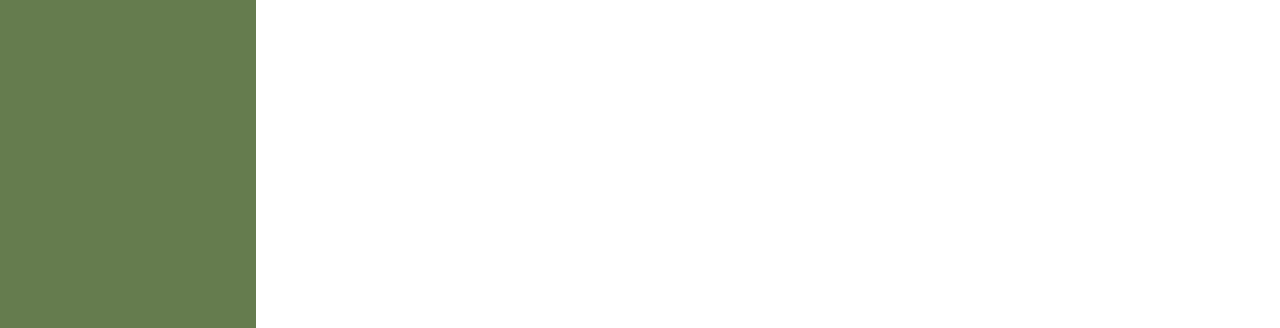
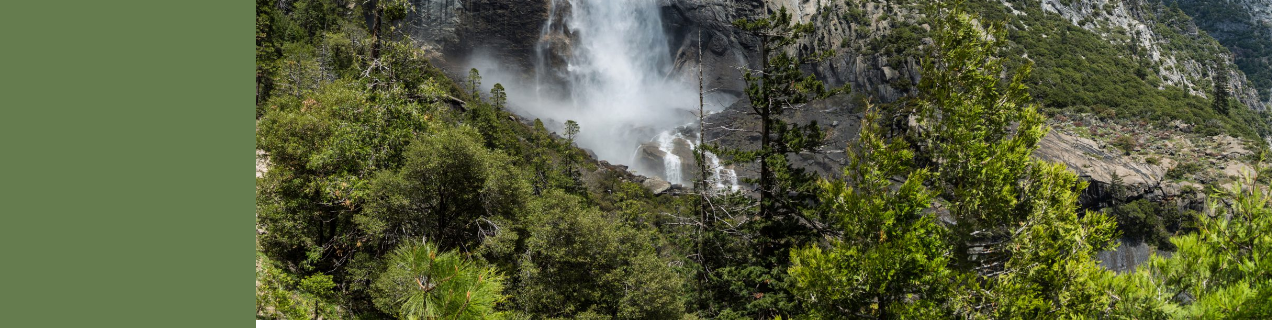
Before and after one commit to briannakumar/ifspring2021, a plain HTML site: page microsite/www/index.html in a window 1280 px wide. Shown: the part 472-800 px from the top of the page. Drawn offline with Linux system fonts and the light colour scheme; files whose address does not match are found by name; a web font is replaced by a local one.

Commit message:
Add files via upload

```diff
--- a/microsite/www/css/styles.css
+++ b/microsite/www/css/styles.css
@@ -8,7 +8,7 @@ html{
     position: relative;
     background-size: cover;
     background-position: 50% 50%;
-    background-image: url('microsite/www/images/Home Image.jpg');
+    background-image: url('/Users/briannakumar/Desktop/ifspring2021/publish/microsite/www/images/Home Image.jpg');
 }
 
 .overlay h1{
```
